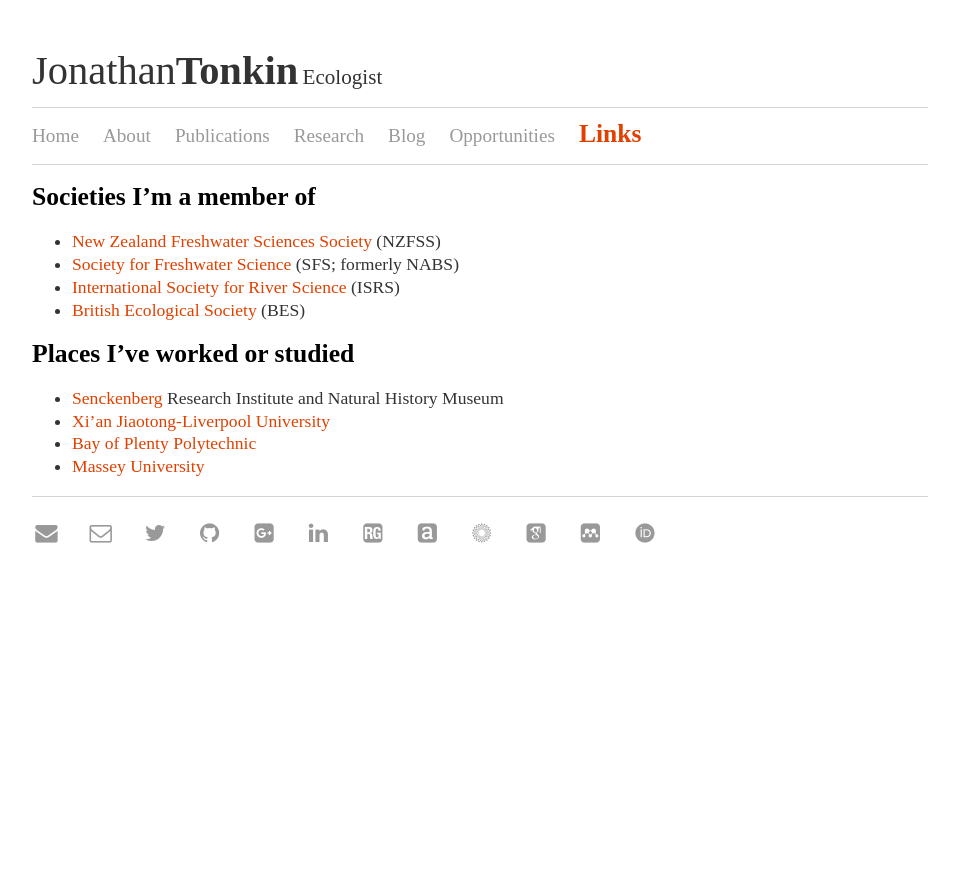
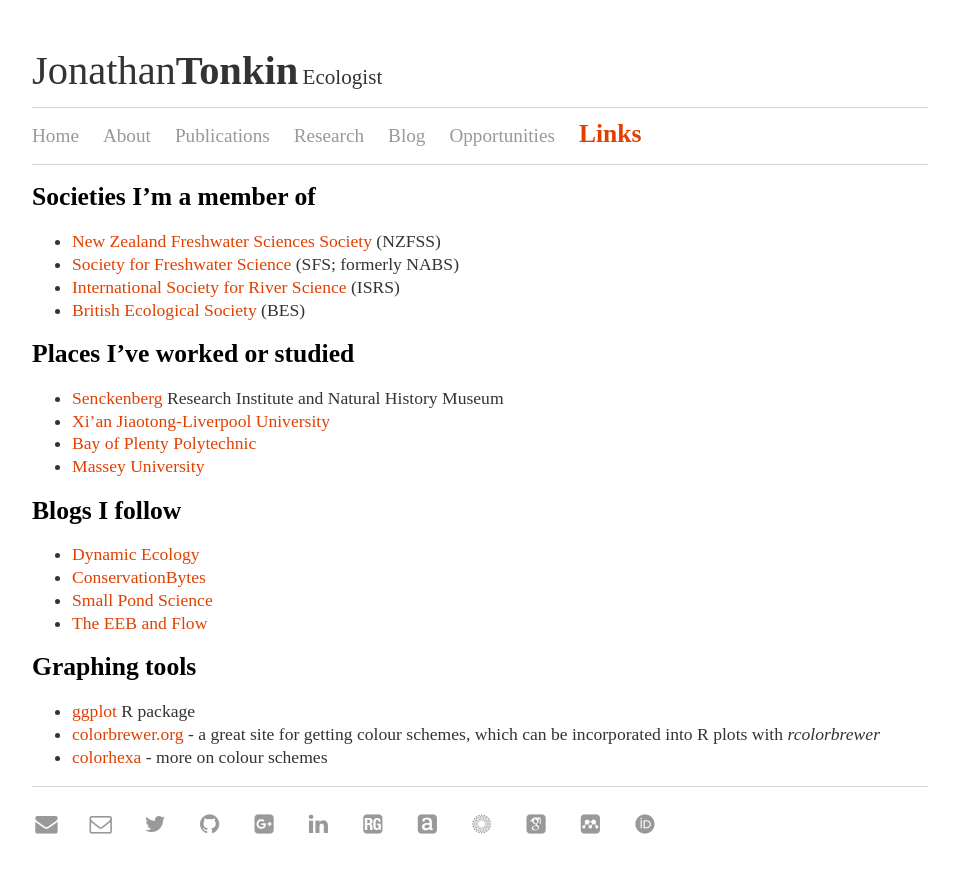
Before and after one commit to jdtonkin/jdtonkin.github.io, a Jekyll site: the page built from links/index.md, in a window 1280 px wide. Shown: the top 873 px of the page, without its empty margins (160-1119 px from the left). Built offline with Jekyll 4.4.1, drawn with Linux system fonts in a browser that asks for light colours; nearby versions of some CDN libraries; some web fonts are replaced.

Commit message:
Update index.md

```diff
--- a/links/index.md
+++ b/links/index.md
@@ -14,3 +14,15 @@ title: Links
 - [Xi’an Jiaotong-Liverpool University](http://www.xjtlu.edu.cn/en/)
 - [Bay of Plenty Polytechnic](http://www.boppoly.ac.nz/)
 - [Massey University](http://www.massey.ac.nz/)
+
+
+# Blogs I follow
+- [Dynamic Ecology](http://dynamicecology.wordpress.com/)
+- [ConservationBytes](http://conservationbytes.com/)
+- [Small Pond Science](http://smallpondscience.com/)
+- [The EEB and Flow](evol-eco.blogspot.com)
+
+# Graphing tools
+- [ggplot](http://docs.ggplot2.org/current/) R package
+- [colorbrewer.org](http://colorbrewer2.org/) - a great site for getting colour schemes, which can be incorporated into R plots with *rcolorbrewer*
+- [colorhexa](http://www.colorhexa.com/) - more on colour schemes
```
